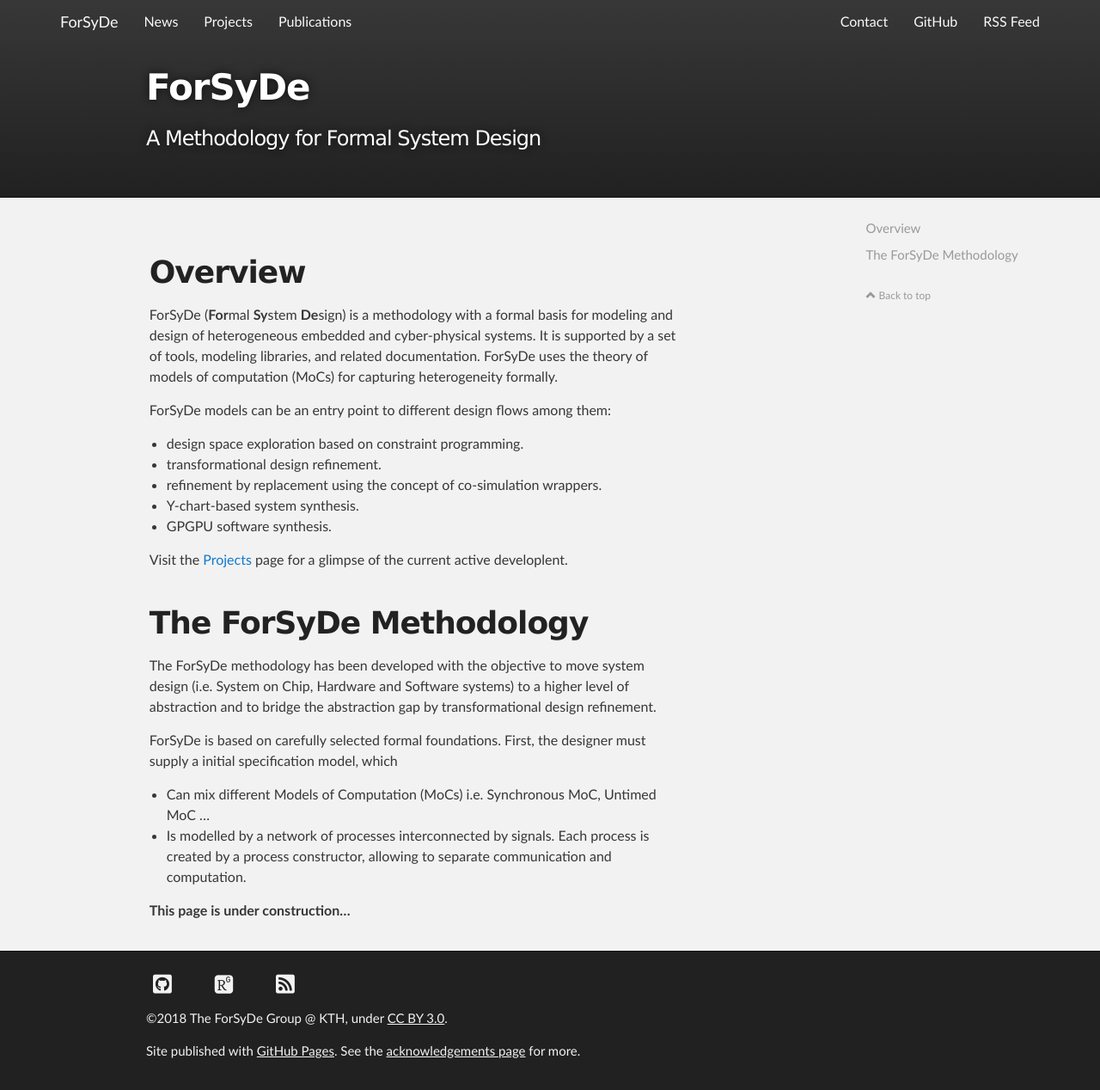
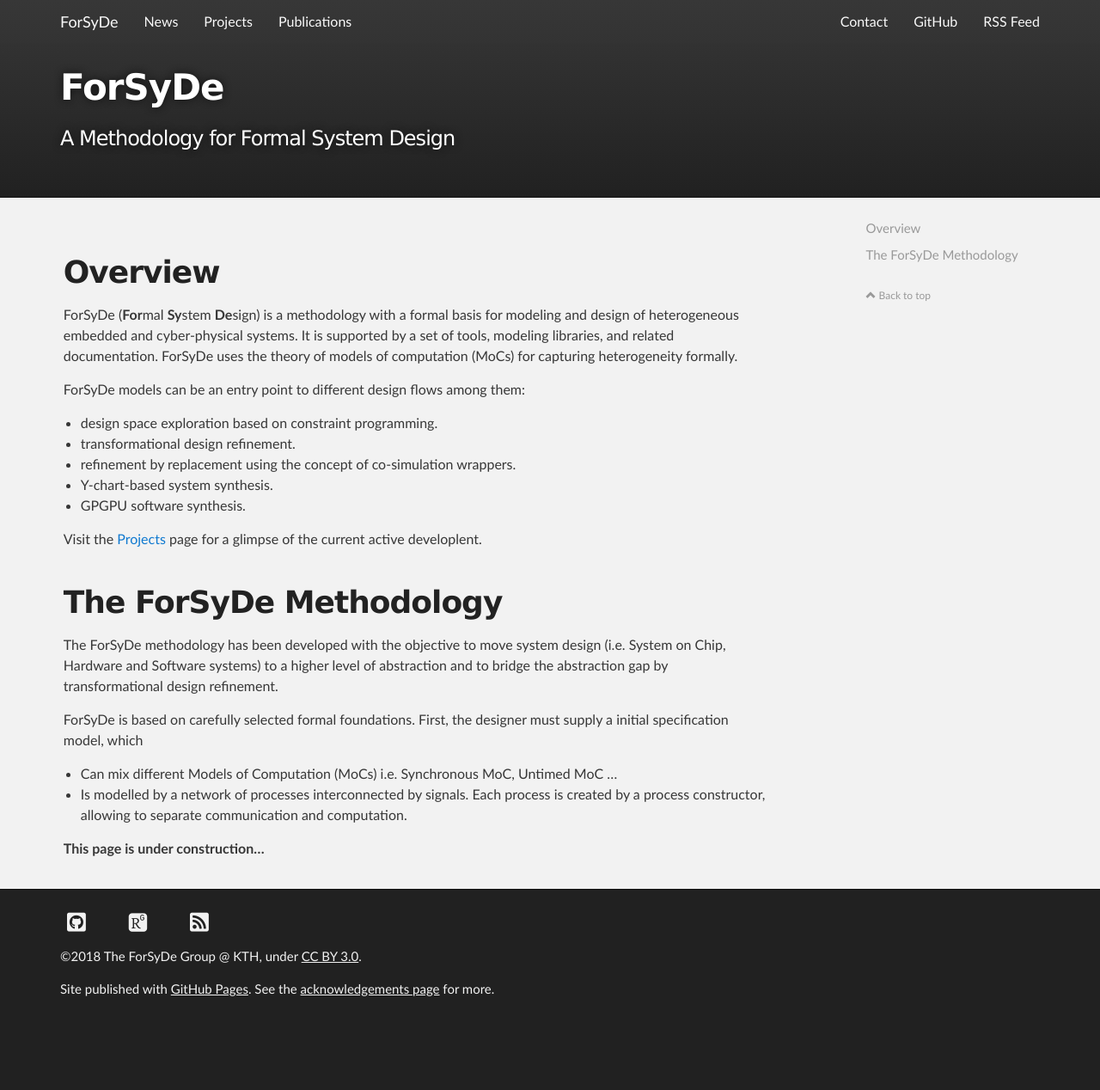
Before and after one commit to forsyde/forsyde.github.io, a Jekyll site: the page built from index.md, in a window 1280 px wide and 1268 px high. Shown: the whole window at 86% size. Built offline with Jekyll 4.4.1, drawn with Linux system fonts in a browser that asks for light colours; nearby versions of some CDN libraries; some web fonts are replaced.

Commit message:
changing global style

```diff
--- a/assets/css/style.scss
+++ b/assets/css/style.scss
@@ -93,6 +93,10 @@ li.scrambled:focus > a.eggs:after, li.scrambled:hover > a.eggs:after {
   content: attr(data-name) "-" attr(data-dept) "@" attr(data-domain) "." attr(data-tld);
 }
 
+.inner {
+  max-width: 840px;
+}
+
 footer.inner {
   font-size: 15px;
 }
@@ -155,4 +159,6 @@ img.centered {
   float: left;
   margin-top: 10px;
   border-radius: 4px;
+  top: unset;
+  right: unset;
 }
```
Lines whose indentation alone changed are shown as unchanged.
